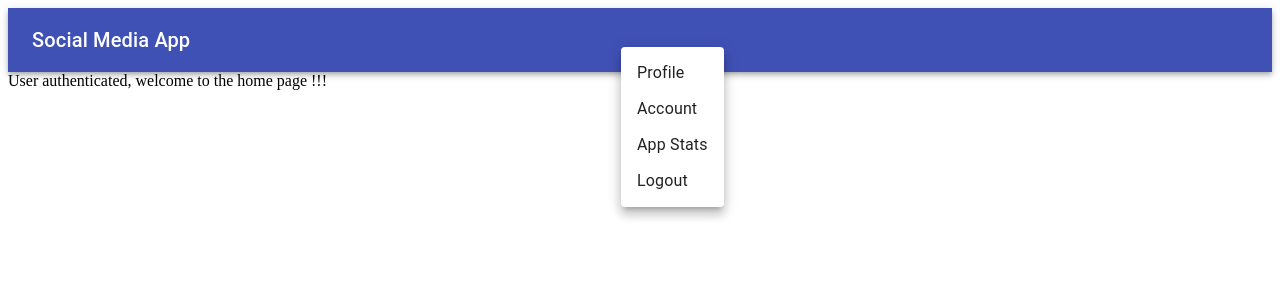
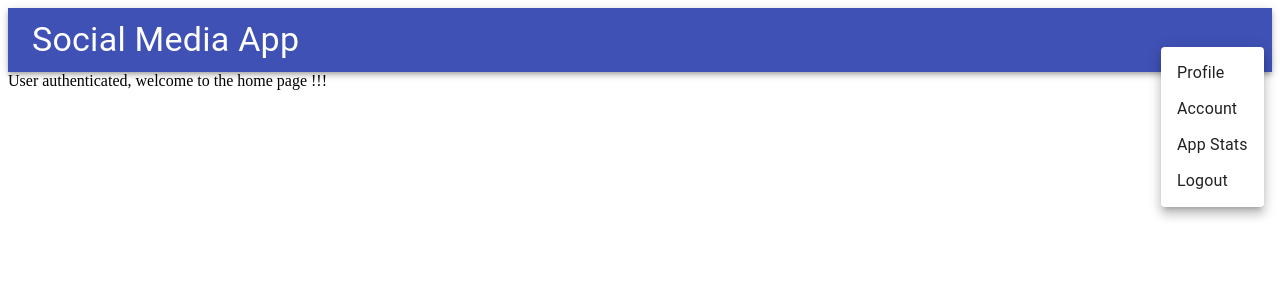
Before and after one commit to joshkim23/social-media-app, a React (Create React App) app: page /home in a window 1280 px wide. Both pictures are taken after a click on the button "menu". Shown: the top 300 px of the page. Built offline with nearby package versions, Linux system fonts and the light colour scheme.

Commit message:
basic header completed with links

```diff
--- a/src/components/Homepage/Header/Header.js
+++ b/src/components/Homepage/Header/Header.js
@@ -45,21 +45,15 @@ const Header  = ({username, signOut}) => {
         <div className={classes.root}>
             <AppBar position="static">
                 <Toolbar className={classes.horizontalStretch}>
-                  {/* <IconButton edge="start" className={classes.menuButton} color="inherit" aria-label="menu">
-                      <MenuIcon />
-                  </IconButton>
-                  <Typography variant="h6" className={classes.title}>
-                      SOCIAL MEDIA APP
-                  </Typography>
-                  <Button color="inherit">Login</Button> */}
 
                   <div>
-                    <Typography variant="h6" className={classes.title}>
+                    <Typography variant="h4" className={classes.title}>
                       Social Media App
                     </Typography>
                   </div>
-                  <div>
-                  <Button style={{justifySelf: 'end'}} color="inherit" aria-label="menu" aria-controls="simple-menu" aria-haspopup="true" onClick={handleClick}>
+
+                  <div style={{justifySelf: 'end'}}>
+                    <Button color="inherit" aria-label="menu" aria-controls="simple-menu" aria-haspopup="true" onClick={handleClick}>
                       {username}
                     </Button>
                     <Menu
@@ -72,12 +66,13 @@ const Header  = ({username, signOut}) => {
                       open={Boolean(anchorEl)}
                       onClose={handleClose}
                     >
-                    <MenuItem onClick={handleClose}>Profile</MenuItem>
-                    <MenuItem onClick={handleClose}>Account</MenuItem>
-                    <MenuItem onClick={handleClose}>App Stats</MenuItem>
+                      <MenuItem component={Link} to={`/${username}`} onClick={handleClose}>Profile</MenuItem>
+                      <MenuItem component={Link} to={`/${username}/info`} onClick={handleClose}>Account</MenuItem>
+                      <MenuItem component={Link} to={'/statistics'} onClick={handleClose}>App Stats</MenuItem>
                       <MenuItem component={Link} to={'/'} onClick={handleSignOut}>Logout</MenuItem>
                     </Menu>
                   </div>
+
                 </Toolbar>
             </AppBar>
         </div>
```
Lines whose indentation alone changed are shown as unchanged.
